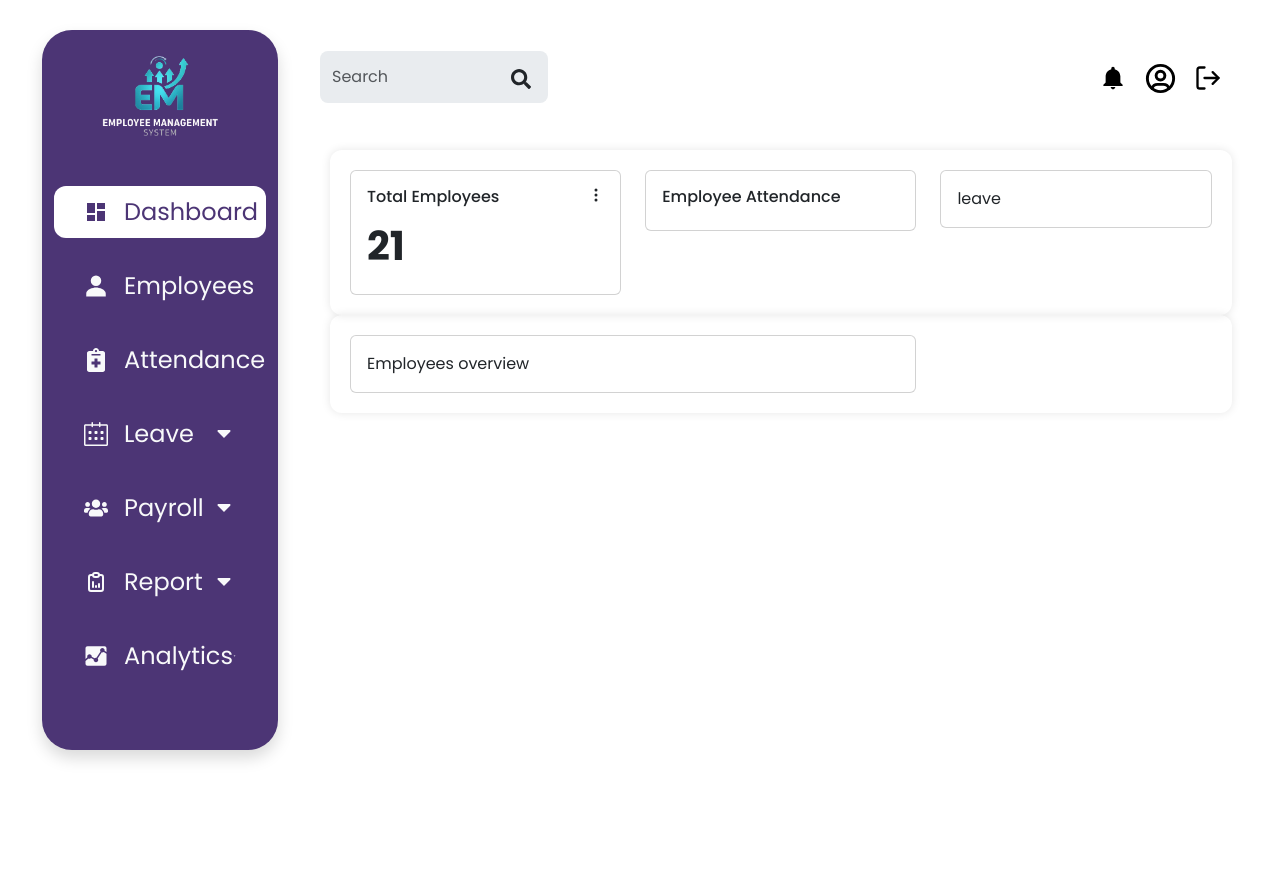
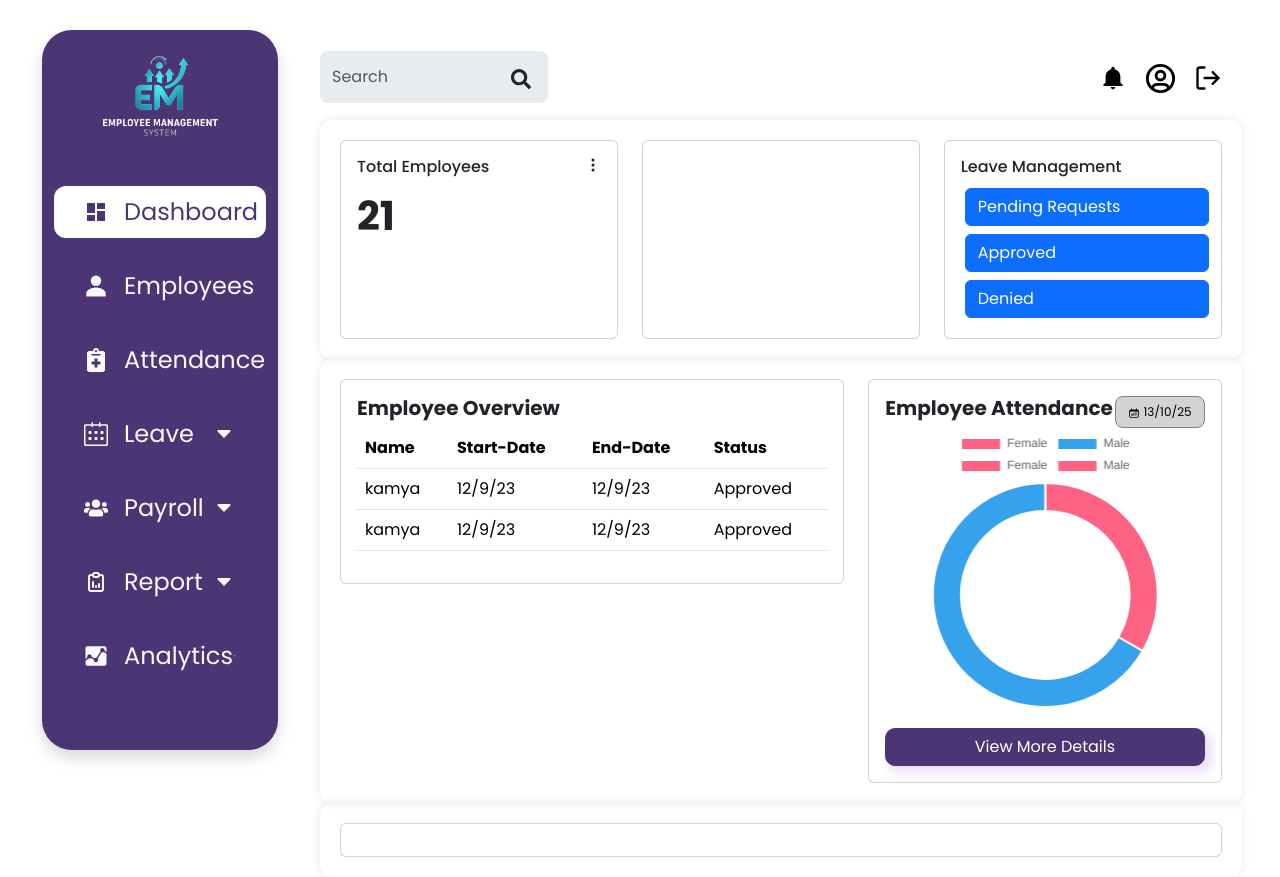
Before and after one commit to arabictech/ems, a React (Create React App) app in the folder frontend/: page / in a window 1280 px wide. Before the commit the page ends 800 px from the top, so only its background shows below. Built offline with nearby package versions, Linux system fonts and the light colour scheme; the HTML template or start-up script is replaced by a standard one.

Commit message:
updates in dashboard

```diff
--- a/frontend/package.json
+++ b/frontend/package.json
@@ -15,10 +15,12 @@
     "@testing-library/user-event": "^13.5.0",
     "axios": "^1.12.2",
     "bootstrap": "^5.3.8",
+    "chart.js": "^4.5.0",
     "formik": "^2.4.6",
     "params": "^0.1.1",
     "react": "^19.1.1",
     "react-bootstrap": "^2.10.10",
+    "react-chartjs-2": "^5.3.0",
     "react-datepicker": "^8.7.0",
     "react-dom": "^19.1.1",
     "react-hot-toast": "^2.6.0",
--- a/frontend/src/App.js
+++ b/frontend/src/App.js
@@ -3,17 +3,11 @@ import './App.css';
 import Header from './Components/Header';
 import { Route, Routes } from 'react-router-dom';
 import Dashboard from './Components/Dashboard';
-import Employee from './Components/Employees';
 import LeaveForm from './Components/LeaveForm';
-import Login from './Components/Login';
-import RegisterForm from './Components/RegisterForm';
 import Attendance from './Components/Attendance';
-// import Payroll from './Components/Payroll';
 import { SalarySlip } from './Components/SalarySlip';
-import DatePicker from './Components/DatePicker';
 import EmployeeCard from './Components/EmployeeCard';
 import Profile from './Components/Profile';
-import Payroll from './Components/Payroll';
 import TextControlsExample from './Components/AttendenceData';
 import AdminDashboard from './Components/AdminDashboard';
 
@@ -23,15 +17,9 @@ function App() {
       <Header />
       <Routes>
         <Route path='/' element={<AdminDashboard/>}/>
-        {/* <Route path='employee' element={<Employee />}/> */}
         <Route path='/' element={<Dashboard/>}/>
         <Route path='leave' element={<LeaveForm />}/>
-        <Route path='login' element={<Login />}/>
-        {/* <Route path='payroll' element={<RegisterForm />}/>  */}
         <Route path='attendance' element={<Attendance />}/>
-        {/* <Route path='date-picker' element={<DatePicker />}/> */}
-        <Route path='attendance' element={<Login />}/>
-        {/* <Route path='payroll' element={<Payroll />}/> */}
         <Route path='analytics' element={<SalarySlip />}/>
         <Route path='report' element={<Profile />}/>
         <Route path='payroll' element={<TextControlsExample />}/>
--- a/frontend/src/Components/AdminDashboard.jsx
+++ b/frontend/src/Components/AdminDashboard.jsx
@@ -6,8 +6,12 @@ import Button from 'react-bootstrap/Button';
 import CardBody from 'react-bootstrap/esm/CardBody';
 import { BsThreeDotsVertical } from "react-icons/bs";
 import Detail from './ModelsComponent/Detail';
-
-
+import { Chart as ChartJS } from "chart.js/auto"
+import { Doughnut } from 'react-chartjs-2';
+import { HiMiniCalendarDateRange } from "react-icons/hi2";
+import Chart from './chart';
+import Table from 'react-bootstrap/Table';
+import { TiArrowSortedDown } from "react-icons/ti";
 
 const AdminDashboard = () => {
     const [modalShow, setModalShow] = React.useState(false);
@@ -19,14 +23,14 @@ const AdminDashboard = () => {
 
     return (
         <div className='main-content'>
-            <div className='card-container gap-2'>
+
 
             <div className='dashboard-container'>
                 <Row>
 
                     <Col lg={4} md={6} className=''>
-                            <Card>
-                                <CardBody>
+                        <Card className='h-100'>
+                            <CardBody >
                                 <div className='d-flex justify-content-between'>
                                     <h6>Total Employees</h6>
                                     <BsThreeDotsVertical onClick={updateData} />
@@ -38,16 +42,21 @@ const AdminDashboard = () => {
                         </Card>
                     </Col>
                     <Col lg={4} md={6}>
-                            <Card>
+                        <Card className='h-100'>
                             <CardBody>
-                                    <h6>Employee Attendance</h6>
+
                             </CardBody>
                         </Card>
                     </Col>
                     <Col lg={4} md={6}>
                         <Card>
                             <CardBody>
-                                    leave
+                                <div className=''>
+                                    <h6>Leave Management</h6>
+                                    <Button className='w-100 m-1 text-start'>Pending Requests</Button>
+                                    <Button className='w-100 m-1 text-start'>Approved</Button>
+                                    <Button className='w-100 m-1 text-start'>Denied</Button>
+                                </div>
                             </CardBody>
                         </Card>
                     </Col>
@@ -56,16 +65,72 @@ const AdminDashboard = () => {
             <div className='dashboard-container '>
 
                 <Row>
-                        <Col lg={8} md={6}>
+                    <Col lg={7} md={6}>
+                        <Card className='overflow-auto'>
+                            <CardBody>
+                                <h5 className='fw-bold'>Employee Overview</h5>
+                                <div className='w-100 rounded-2' variant='primary' style={{ backgroundColor: '#cbbae9', border: 'none' }}>
+                                    <Table>
+                                        <thead>
+                                            <tr>
+                                                <th>Name</th>
+                                                <th>Start-Date</th>
+                                                <th>End-Date</th>
+                                                <th>Status</th>
+                                            </tr>
+                                        </thead>
+                                        <tbody>
+                                            <tr>
+                                                <td>kamya</td>
+                                                <td>12/9/23</td>
+                                                <td>12/9/23</td>
+                                                <td>Approved</td>
+                                            </tr>
+                                            <tr>
+                                                <td>kamya</td>
+                                                <td>12/9/23</td>
+                                                <td>12/9/23</td>
+                                                <td>Approved</td>
+                                            </tr>
+
+                                        </tbody>
+                                    </Table>
+                                </div>
+                            </CardBody>
+                        </Card>
+                    </Col>
+                    <Col lg={5} md={6}>
                         <Card>
                             <CardBody>
-                                    Employees overview
+                                <div className=''>
+                                    <div className='d-flex justify-content-between' >
+                                        <h5 className='fw-bold'>Employee Attendance</h5>
+                                        <Button className='secondary rounded-3' style={{ backgroundColor: 'lightgray', color: 'black', borderColor: 'gray', fontSize: '12px' }} variant='primary'><HiMiniCalendarDateRange /> 13/10/25</Button>
+                                    </div>
+                                    <div style={{ height: '300px' }} className='d-flex justify-content-center'>
+                                        <Chart />
+
+                                    </div>
+                                </div>
+                                <Button className='btn1 w-100' variant='primary'>View More Details</Button>
                             </CardBody>
                         </Card>
                     </Col>
                 </Row>
             </div>
+            <div className='dashboard-container'>
+                <Row>
+                    <Col lg={12} md={6}>
+                    <Card>
+                        <CardBody>
+
+                        </CardBody>
+                    </Card>
+                    </Col>
+                </Row>
+
             </div>
+
 
 
         </div>
--- /dev/null
+++ b/frontend/src/Components/chart.jsx
@@ -0,0 +1,33 @@
+import React from 'react'
+import { Doughnut } from 'react-chartjs-2';
+import { Chart as ChartJS, ArcElement, Tooltip, Legend } from 'chart.js';
+
+ChartJS.register(ArcElement, Tooltip, Legend);
+
+const Chart = () => {
+    const data = {
+        labels: ["Female", "Male","Female", "Male"],
+        datasets: [
+            {
+                label: "Present",
+                data: [2, 4],
+                backgroundColor: ['#FF6384', '#36A2EB'], // Example colors
+                hoverOffset: 4,
+                cutout: "75%",
+            },
+        ],
+    };
+
+    const options = {
+        responsive: true,
+        maintainAspectRatio: false, // Essential for independent sizing
+        aspectRatio: 1.5, // You can remove this if you want full control via CSS
+    };
+    return (
+        <div style={{ width: '80%', height: '280px' }}> {/* Set desired width here */}
+            <Doughnut data={data} options={options} />
+        </div>
+    )
+}
+
+export default Chart
```
Also changed, not shown: 1 other file (tests, documents, lock files or other folders). Lines whose indentation alone changed are shown as unchanged.
